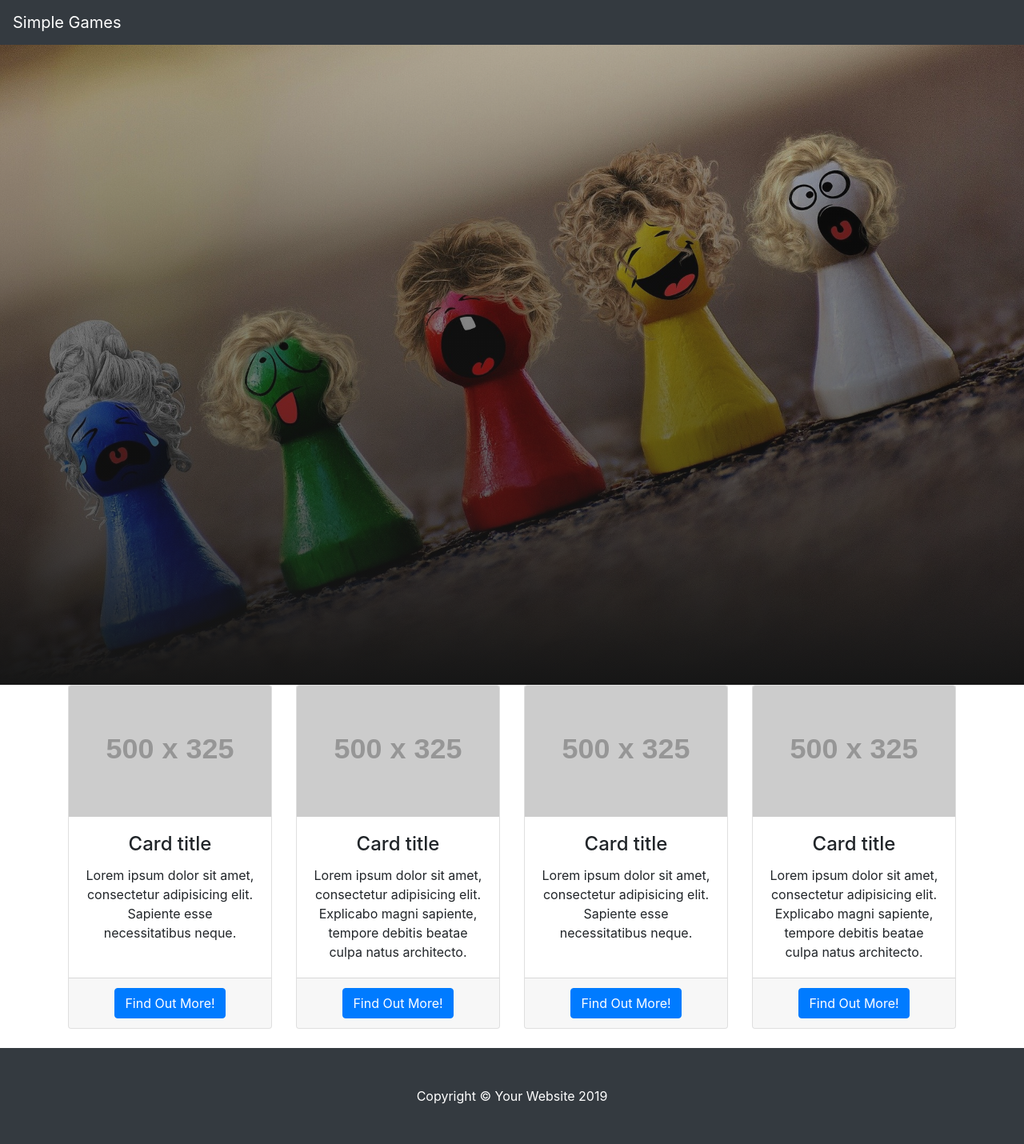
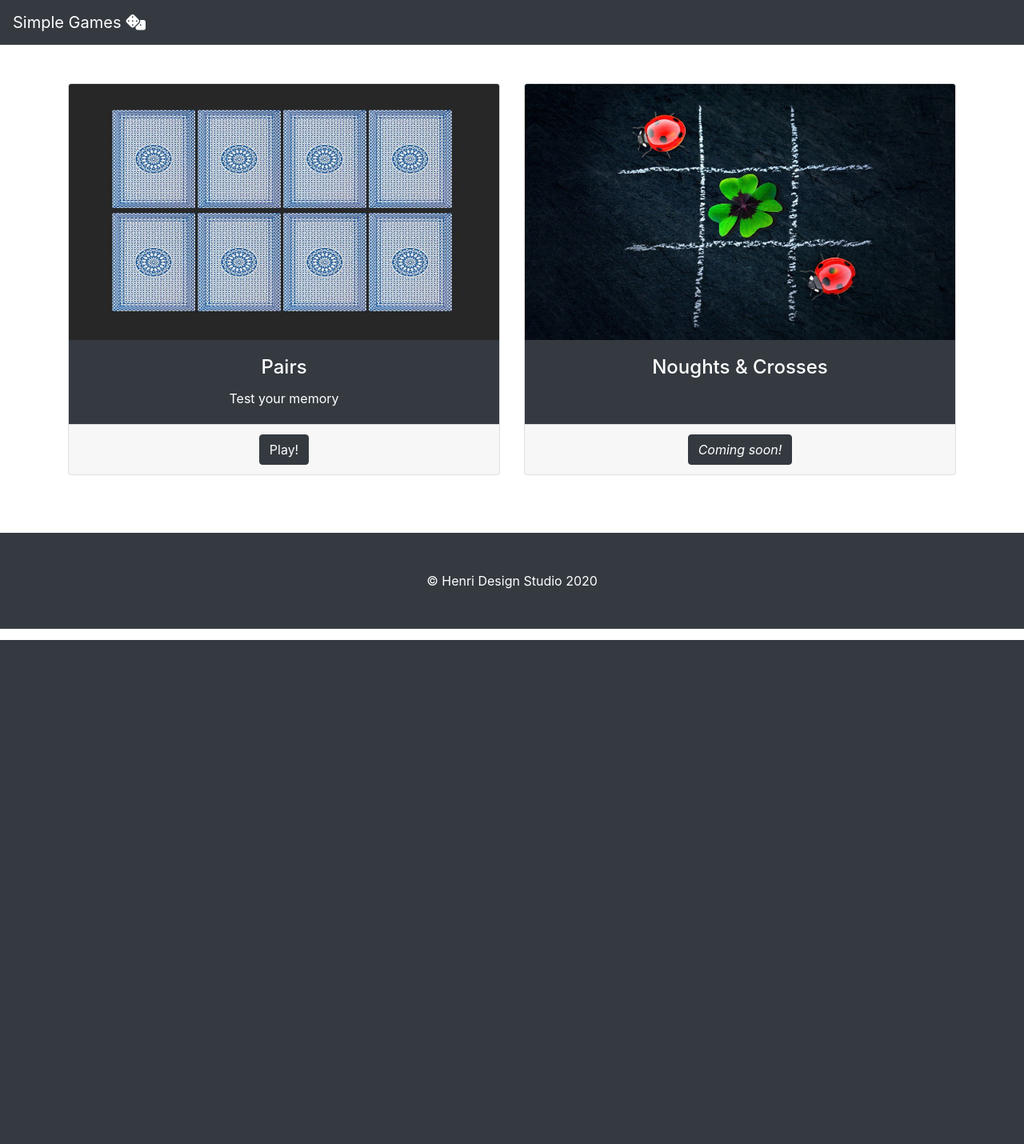
Before and after one commit to avihenri/projects, a PHP site: page / in a window 1280 px wide. Shown: the whole page at 80% size. After the commit the page ends 800 px from the top, so only its background shows below. Run offline with PHP 8.4, Linux system fonts and the light colour scheme; grey boxes labelled with a size stand in for pictures from a placeholder-image service; some libraries are stand-ins or nearby versions.

Commit message:
home page done

```diff
--- a/Games/css/heroic-features.css
+++ b/Games/css/heroic-features.css
@@ -21,9 +21,69 @@ body {
   height: 100vh;
   min-height: 35rem;
   padding: 5rem 0;
-  background: linear-gradient(to bottom, rgba(22, 22, 22, 0.3) 0%, rgba(22, 22, 22, 0.7) 75%, #161616 100%), url("../img/play-stone.jpg");
   background-position: center;
   background-repeat: no-repeat;
   background-attachment: scroll;
   background-size: cover;
+  background-position: center center;
 }
+
+@media(min-width: 992px) {
+
+}
+
+@media(min-width: 768px) {
+  .masthead h1 {
+    width: 300px;
+    letter-spacing: 0.5rem;
+    transform: rotate(-22deg);
+    margin-left: 140px;
+  }
+}
+
+@media(min-width: 487px) {
+    .masthead {
+      position: relative;
+      width: 100%;
+      height: 100vh;
+      min-height: 35rem;
+      padding: 5rem 0;
+      background: linear-gradient(to bottom, rgba(22, 22, 22, 0.3) 0%, rgba(22, 22, 22, 0.7) 75%, #161616 100%), url("../img/play-stone.jpg");
+      background-position: center;
+      background-repeat: no-repeat;
+      background-attachment: scroll;
+      background-size: cover;
+      background-position: center center;
+    }
+    .masthead h1 {
+      width: 300px;
+      letter-spacing: 0.5rem;
+      transform: rotate(-22deg);
+      margin-left: 75px;
+    }
+
+}
+
+@media(max-width: 486px) {
+  .masthead {
+    position: relative;
+    width: 100%;
+    height: 100vh;
+    min-height: 35rem;
+    padding: 5rem 0;
+    background: linear-gradient(to bottom, rgba(22, 22, 22, 0.3) 0%, rgba(22, 22, 22, 0.7) 75%, #161616 100%), url("../img/play-stone-sm2.jpg");
+    background-position: center;
+    background-repeat: no-repeat;
+    background-attachment: scroll;
+    background-size: cover;
+    background-position: center center;
+  }
+  .masthead h1 {
+    width: 300px;
+    letter-spacing: 0.5rem;
+    transform: rotate(-22deg);
+    margin-top: 25px;
+    margin-left: 35px;
+    text-align: center;
+  }
+}
--- a/Games/index.html
+++ b/Games/index.html
@@ -15,6 +15,7 @@
 
   <!-- Custom styles for this template -->
   <link href="css/heroic-features.css" rel="stylesheet">
+  <script src="https://kit.fontawesome.com/577f18dc97.js" crossorigin="anonymous"></script>
 
 </head>
 
@@ -23,7 +24,8 @@
   <!-- Navigation -->
   <nav class="navbar navbar-expand-lg navbar-dark bg-dark fixed-top">
     <!-- <div class="container"> -->
-      <a class="navbar-brand" href="#">Simple Games</a>
+      <a class="navbar-brand" href="#">Simple Games <i class="fas fa-dice white"></i></a>
+
       <!-- <button class="navbar-toggler" type="button" data-toggle="collapse" data-target="#navbarResponsive" aria-controls="navbarResponsive" aria-expanded="false" aria-label="Toggle navigation">
         <span class="navbar-toggler-icon"></span>
       </button> -->
@@ -48,69 +50,34 @@
     <!-- </div> -->
   </nav>
 
-   <!-- Jumbotron Header -->
-   <header class="masthead">
-   <!-- <h1 class="white font-400 ml-3">Lets play..</h1> -->
-    <!--  <p class="lead">Lorem ipsum dolor sit amet, consectetur adipisicing elit. Ipsa, ipsam, eligendi, in quo sunt possimus non incidunt odit vero aliquid similique quaerat nam nobis illo aspernatur vitae fugiat numquam repellat.</p>
-    <a href="#" class="btn btn-primary btn-lg">Call to action!</a> -->
-  </header>
-
   <!-- Page Content -->
-  <div class="container">
-
-
+  <div class="container mt-5 mb-5">
 
     <!-- Page Features -->
     <div class="row text-center">
 
-      <div class="col-lg-3 col-md-6 mb-4">
+      <div class="col-lg-6 col-md-6 mb-4 ">
         <div class="card h-100">
-          <img class="card-img-top" src="http://placehold.it/500x325" alt="">
-          <div class="card-body">
-            <h4 class="card-title">Card title</h4>
-            <p class="card-text">Lorem ipsum dolor sit amet, consectetur adipisicing elit. Sapiente esse necessitatibus neque.</p>
+          <img class="card-img-top" src="img/cards.jpg" height="320px" alt="">
+          <div class="card-body bg-dark">
+            <h4 class="card-title white">Pairs</h4>
+            <p class="card-text white">Test your memory</p>
           </div>
           <div class="card-footer">
-            <a href="#" class="btn btn-primary">Find Out More!</a>
+            <a href="#" class="btn btn-dark">Play!</a>
           </div>
         </div>
       </div>
 
-      <div class="col-lg-3 col-md-6 mb-4">
+      <div class="col-lg-6 col-md-6 mb-4">
         <div class="card h-100">
-          <img class="card-img-top" src="http://placehold.it/500x325" alt="">
-          <div class="card-body">
-            <h4 class="card-title">Card title</h4>
-            <p class="card-text">Lorem ipsum dolor sit amet, consectetur adipisicing elit. Explicabo magni sapiente, tempore debitis beatae culpa natus architecto.</p>
+          <img class="card-img-top" src="img/klee.jpg" height="320px" alt="">
+          <div class="card-body bg-dark">
+            <h4 class="card-title white">Noughts & Crosses</h4>
+            <p class="card-text white"></p>
           </div>
           <div class="card-footer">
-            <a href="#" class="btn btn-primary">Find Out More!</a>
-          </div>
-        </div>
-      </div>
-
-      <div class="col-lg-3 col-md-6 mb-4">
-        <div class="card h-100">
-          <img class="card-img-top" src="http://placehold.it/500x325" alt="">
-          <div class="card-body">
-            <h4 class="card-title">Card title</h4>
-            <p class="card-text">Lorem ipsum dolor sit amet, consectetur adipisicing elit. Sapiente esse necessitatibus neque.</p>
-          </div>
-          <div class="card-footer">
-            <a href="#" class="btn btn-primary">Find Out More!</a>
-          </div>
-        </div>
-      </div>
-
-      <div class="col-lg-3 col-md-6 mb-4">
-        <div class="card h-100">
-          <img class="card-img-top" src="http://placehold.it/500x325" alt="">
-          <div class="card-body">
-            <h4 class="card-title">Card title</h4>
-            <p class="card-text">Lorem ipsum dolor sit amet, consectetur adipisicing elit. Explicabo magni sapiente, tempore debitis beatae culpa natus architecto.</p>
-          </div>
-          <div class="card-footer">
-            <a href="#" class="btn btn-primary">Find Out More!</a>
+            <a href="#" class="btn btn-dark"><em>Coming soon!</em></a>
           </div>
         </div>
       </div>
@@ -124,7 +91,7 @@
   <!-- Footer -->
   <footer class="py-5 bg-dark">
     <div class="container">
-      <p class="m-0 text-center text-white">Copyright &copy; Your Website 2019</p>
+      <p class="m-0 text-center text-white">&copy; Henri Design Studio <script>document.write(new Date().getFullYear())</script></p>
     </div>
     <!-- /.container -->
   </footer>
```
Also changed, not shown: Games/img/cards.JPG (added), Games/img/klee.jpg (added), Games/img/noughtscrosses.jpg (added), Games/img/play-stone-sm.jpg (added), Games/img/play-stone-sm2.jpg (added), Games/img/playing-card.jpg (added), Games/img/tic-tac-toe.jpg (added).
